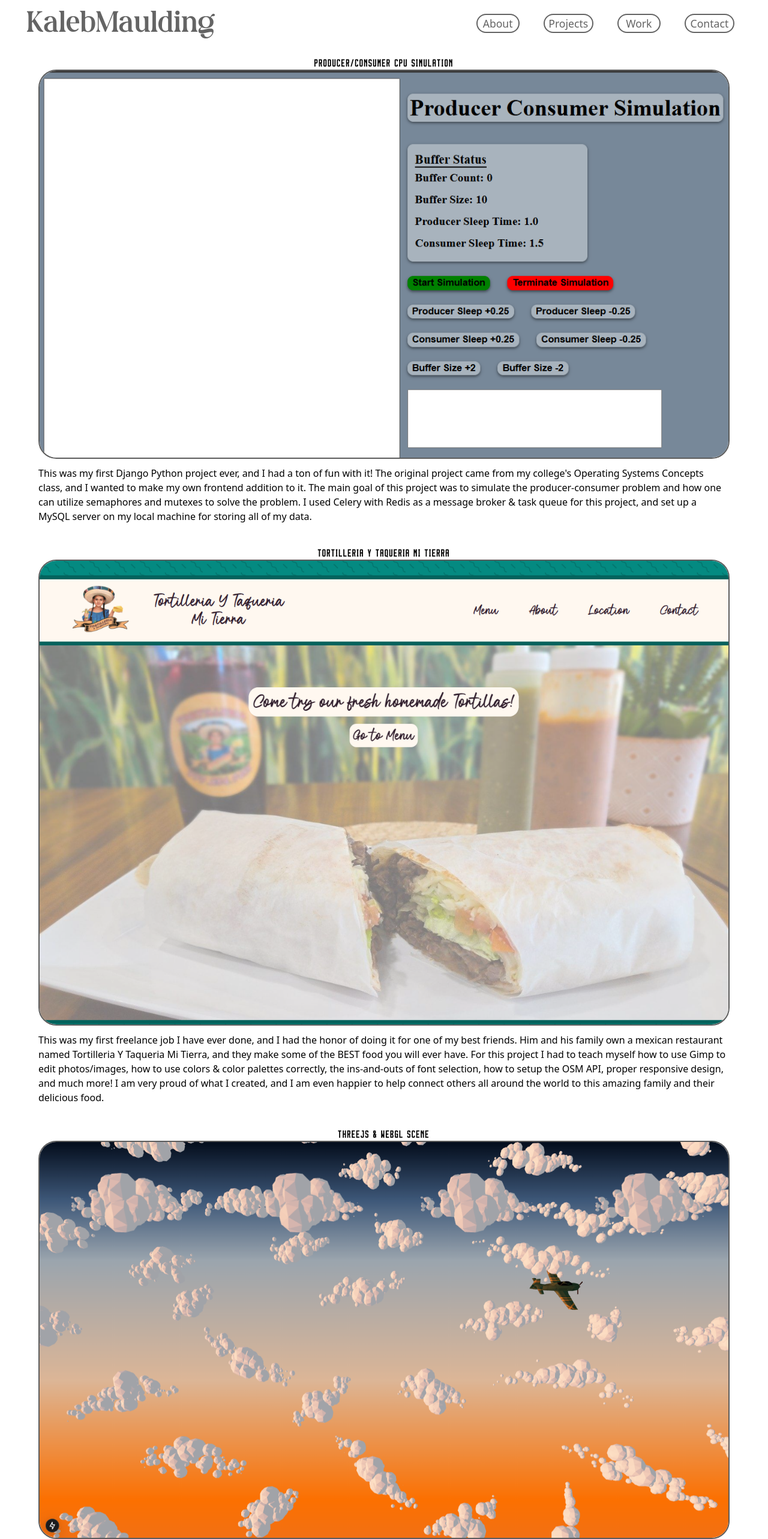
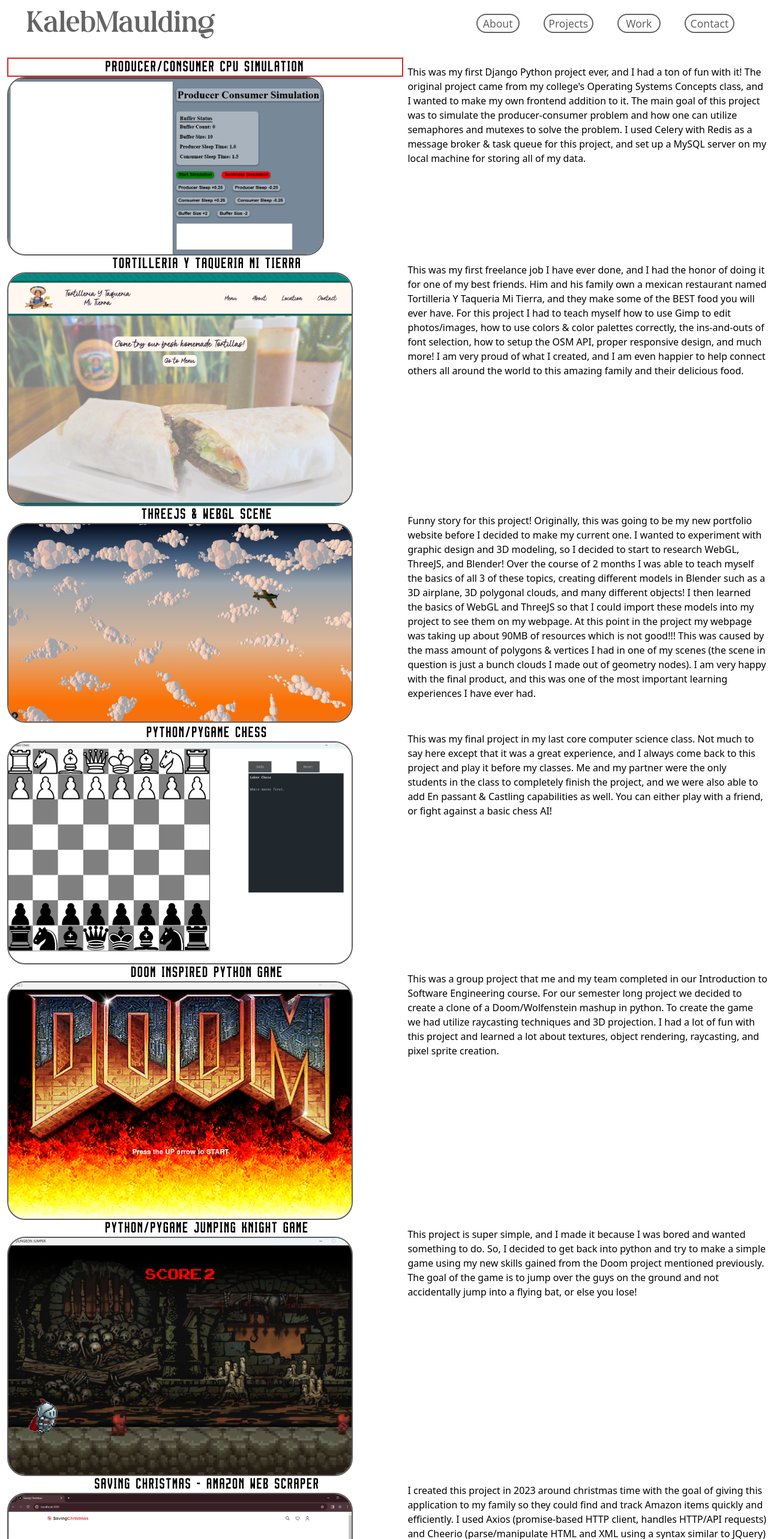
Before and after one commit to bobacojr/port, a Next.js app: page /projects in a window 1280 px wide. Shown: the top 2566 px of the page at 60% size. Built offline with nearby package versions, Linux system fonts and the light colour scheme.

Commit message:
Added a ton of stuff

```diff
--- a/src/app/projects/page.tsx
+++ b/src/app/projects/page.tsx
@@ -19,12 +19,14 @@ const Projects = () => {
                     <NAVBAR />
                 </motion.div>
                 <div className="flex flex-col w-full h-full items-center justify-center">
+
+                    <div className='flex flex-col lg:flex-row justify-center ml-3'>
                         <motion.div className="flex flex-col w-full">
-                        <h1 className='flex justify-center items-center thernaly tracking-widest text-sm'>
+                            <h1 className='flex justify-center w-[33em] items-center thernaly tracking-widest text-sm sm:text-xl border-2 border-red-600'>
                                 Producer/Consumer CPU Simulation
                             </h1>
-                        <div className='flex flex-row justify-center'>
-                            <img src={"./prodcon.png"} className="w-[90%] border-2 border-mygray rounded-[30px]"/>
+                            <div className='flex flex-row'>
+                                <img src={"./prodcon.png"} className="w-[90%] sm:w-[33em] border-2 border-mygray rounded-[30px]"/>
                             </div>
                         </motion.div>
                         <p className='w-[90%] mb-10 mt-3'>
@@ -32,13 +34,15 @@ const Projects = () => {
                             to make my own frontend addition to it. The main goal of this project was to simulate the producer-consumer problem and how one can utilize semaphores and mutexes to solve
                             the problem. I used Celery with Redis as a message broker & task queue for this project, and set up a MySQL server on my local machine for storing all of my data.
                         </p>
+                    </div>
 
+                    <div className='flex flex-col lg:flex-row justify-center ml-3'>
                         <motion.div className="flex flex-col w-full">
-                        <h1 className='flex justify-center items-center thernaly tracking-widest text-sm'>
+                            <h1 className='flex justify-center items-center thernaly tracking-widest text-sm sm:text-xl'>
                                 Tortilleria Y Taqueria Mi Tierra
                             </h1>
-                        <div className='flex flex-row justify-center'>
-                            <img src={"./TortilleriaPhoto.png"} className="w-[90%] border-2 border-mygray rounded-[30px]"/>
+                            <div className='flex flex-row'>
+                                <img src={"./TortilleriaPhoto.png"} className="w-[90%] sm:w-[36em] border-2 border-mygray rounded-[30px]"/>
                             </div>
                         </motion.div>
                         <p className='w-[90%] mb-10 mt-3'>
@@ -47,13 +51,15 @@ const Projects = () => {
                             how to use colors & color palettes correctly, the ins-and-outs of font selection, how to setup the OSM API, proper responsive design, and much more! I am very proud of what I created,
                             and I am even happier to help connect others all around the world to this amazing family and their delicious food.
                         </p>
+                    </div>
 
+                    <div className='flex flex-col lg:flex-row justify-center ml-3'>
                         <motion.div className="flex flex-col w-full">
-                        <h1 className='flex justify-center items-center thernaly tracking-widest text-sm'>
+                            <h1 className='flex justify-center items-center thernaly tracking-widest text-sm sm:text-xl'>
                                 ThreeJS & WebGL Scene
                             </h1>
-                        <div className='flex flex-row justify-center'>
-                            <img src={"./ThreeJS.png"} className="w-[90%] border-2 border-mygray rounded-[30px]"/>
+                            <div className='flex flex-row'>
+                                <img src={"./ThreeJS.png"} className="w-[90%] sm:w-[36em] border-2 border-mygray rounded-[30px]"/>
                             </div>
                         </motion.div>
                         <p className='w-[90%] mb-10 mt-3'>
@@ -63,52 +69,60 @@ const Projects = () => {
                             my webpage was taking up about 90MB of resources which is not good!!! This was caused by the mass amount of polygons & vertices I had in one of my scenes (the scene in question is just a bunch clouds I made out
                             of geometry nodes). I am very happy with the final product, and this was one of the most important learning experiences I have ever had.
                         </p>
+                    </div>
 
+                    <div className='flex flex-col lg:flex-row justify-center ml-3'>
                         <motion.div className="flex flex-col w-full">
-                        <h1 className='flex justify-center items-center thernaly tracking-widest text-sm'>
+                            <h1 className='flex justify-center items-center thernaly tracking-widest text-sm sm:text-xl'>
                                 Python/Pygame Chess
                             </h1>
-                        <div className='flex flex-row justify-center'>
-                            <img src={"./chess.png"} className="w-[90%] border-2 border-mygray rounded-[30px]"/>
+                            <div className='flex flex-row'>
+                                <img src={"./chess.png"} className="w-[90%] sm:w-[36em] border-2 border-mygray rounded-[30px]"/>
                             </div>
                         </motion.div>
                         <p className='w-[90%] mb-10 mt-3'>
                             This was my final project in my last core computer science class. Not much to say here except that it was a great experience, and I always come back to this project and play it before my classes. Me and my partner
                             were the only students in the class to completely finish the project, and we were also able to add En passant & Castling capabilities as well. You can either play with a friend, or fight against a basic chess AI!
                         </p>
+                    </div>
 
+                    <div className='flex flex-col lg:flex-row justify-center ml-3'>
                         <motion.div className="flex flex-col w-full">
-                        <h1 className='flex justify-center items-center thernaly tracking-widest text-sm'>
+                            <h1 className='flex justify-center items-center thernaly tracking-widest text-sm sm:text-xl'>
                                 Doom Inspired Python Game
                             </h1>
-                        <div className='flex flex-row justify-center'>
-                            <img src={"./Doom.png"} className="w-[90%] border-2 border-mygray rounded-[30px]"/>
+                            <div className='flex flex-row'>
+                                <img src={"./Doom.png"} className="w-[90%] sm:w-[36em] border-2 border-mygray rounded-[30px]"/>
                             </div>
                         </motion.div>
                         <p className='w-[90%] mb-10 mt-3'>
                             This was a group project that me and my team completed in our Introduction to Software Engineering course. For our semester long project we decided to create a clone of a Doom/Wolfenstein mashup in python. To create the
                             game we had utilize raycasting techniques and 3D projection. I had a lot of fun with this project and learned a lot about textures, object rendering, raycasting, and pixel sprite creation.
                         </p>
+                    </div>
 
+                    <div className='flex flex-col lg:flex-row justify-center ml-3'>
                         <motion.div className="flex flex-col w-full">
-                        <h1 className='flex justify-center items-center thernaly tracking-widest text-sm'>
+                            <h1 className='flex justify-center items-center thernaly tracking-widest text-sm sm:text-xl'>
                                 Python/Pygame Jumping Knight Game
                             </h1>
-                        <div className='flex flex-row justify-center'>
-                            <img src={"./dungeon.png"} className="w-[90%] border-2 border-mygray rounded-[30px]"/>
+                            <div className='flex flex-row'>
+                                <img src={"./dungeon.png"} className="w-[90%] sm:w-[36em] border-2 border-mygray rounded-[30px]"/>
                             </div>
                         </motion.div>
                         <p className='w-[90%] mb-10 mt-3'>
                             This project is super simple, and I made it because I was bored and wanted something to do. So, I decided to get back into python and try to make a simple game using my new skills gained from the Doom project mentioned previously.
                             The goal of the game is to jump over the guys on the ground and not accidentally jump into a flying bat, or else you lose!
                         </p>
+                    </div>
 
+                    <div className='flex flex-col lg:flex-row justify-center ml-3'>
                         <motion.div className="flex flex-col w-full">
-                        <h1 className='flex justify-center items-center thernaly tracking-widest text-sm'>
+                            <h1 className='flex justify-center items-center thernaly tracking-widest text-sm sm:text-xl'>
                                 Saving Christmas - Amazon Web Scraper
                             </h1>
-                        <div className='flex flex-row justify-center'>
-                            <img src={"./savingchristmas.png"} className="w-[90%] border-2 border-mygray rounded-[30px]"/>
+                            <div className='flex flex-row'>
+                                <img src={"./savingchristmas.png"} className="w-[90%] sm:w-[36em] border-2 border-mygray rounded-[30px]"/>
                             </div>
                         </motion.div>
                         <p className='w-[90%] mb-10 mt-3'>
@@ -117,6 +131,7 @@ const Projects = () => {
                             URL and pasting it into the searchbar located on the application. If any value that was parsed from the item is changed, the user tracking that item will recieve an email (used EmailJS) containing the updated changes.
                         </p>
                     </div>
+                </div>
             </motion.div>
         </AnimatePresence>
     );
```
Lines whose indentation alone changed are shown as unchanged.
